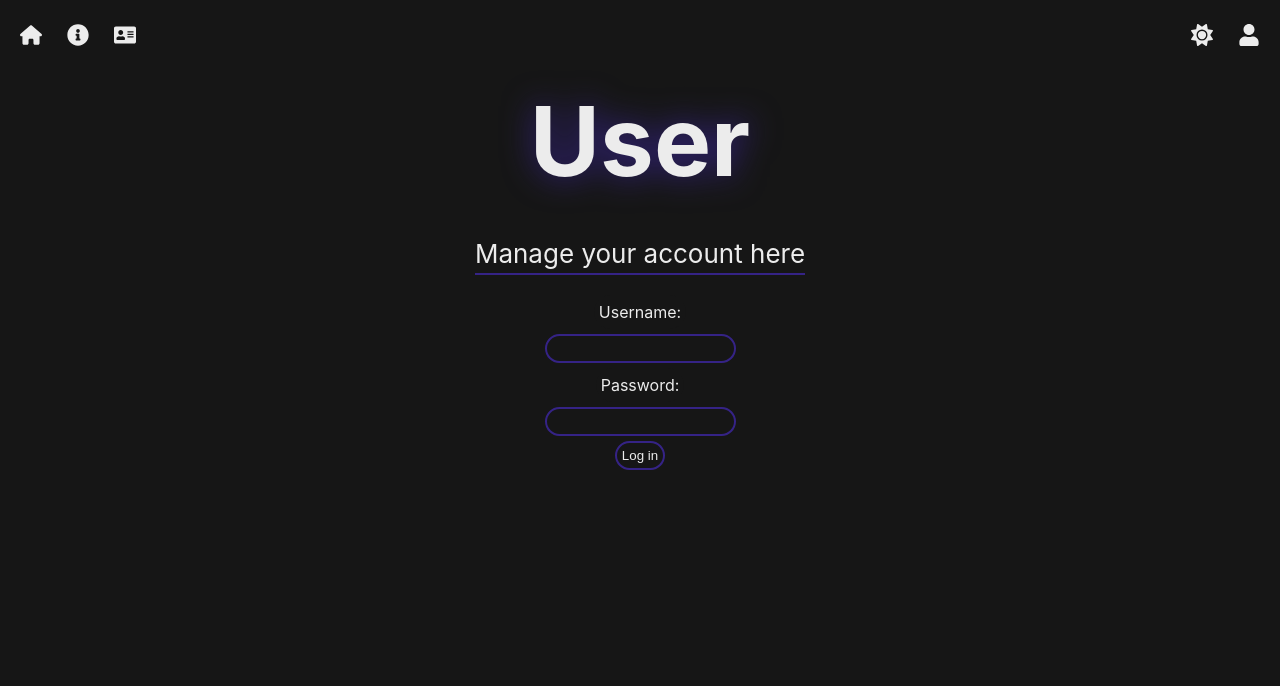
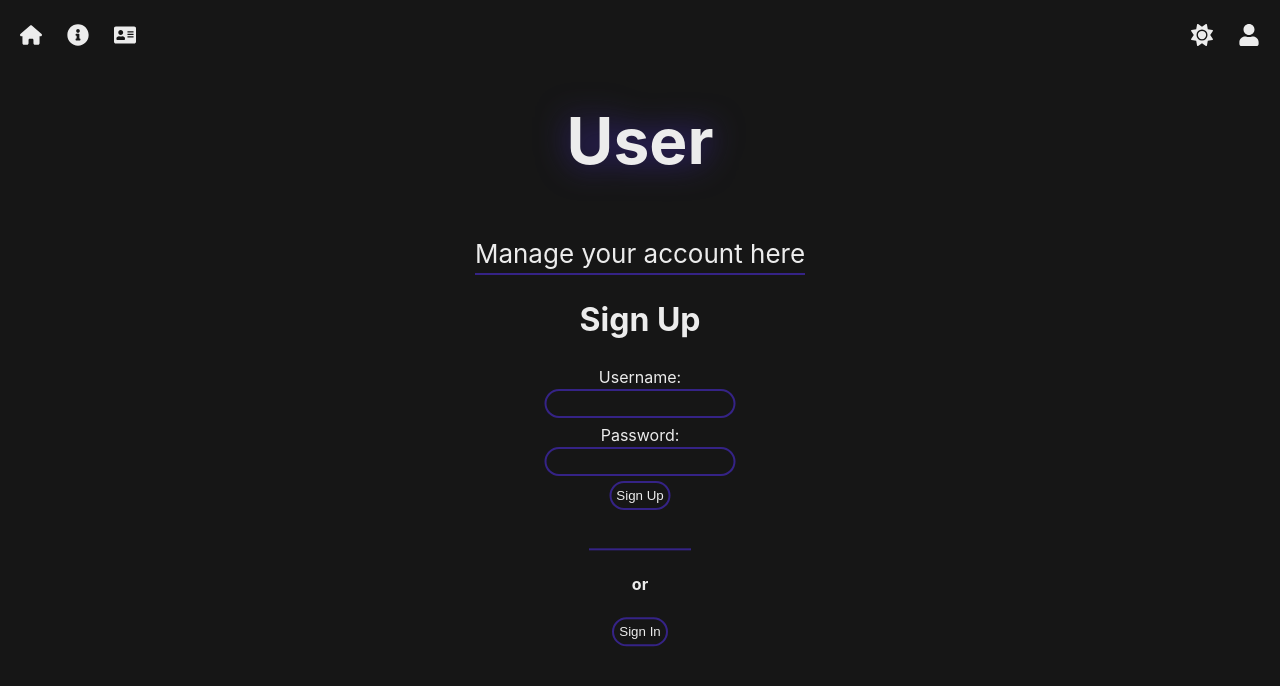
Before and after one commit to David-Avila/BlogIt, a React (Vite) app: page / in a window 1280 px wide. Both pictures are taken after a click on the link "User". Shown: the top 686 px of the page. Built offline with nearby package versions, Linux system fonts and the light colour scheme.

Commit message:
Added forms for login and register user

```diff
--- a/src/App.css
+++ b/src/App.css
@@ -21,6 +21,27 @@ a{
 .app{
   width: 100vw;
   height: 100vh;
+}
+
+.flex{
+  display: flex;
+  align-items: center;
+  justify-content: center;
+}
+
+.row{
+  flex-flow: row nowrap;
+}
+
+.column{
+  flex-flow: column nowrap;
+}
+
+.line{
+  border: 1px solid var(--accentColor);
+  width: 60%;
+  min-width: 100px;
+  margin-top: 25px;
 }
 
 /***** NAVBAR SECTION *****/
@@ -49,10 +70,14 @@ a{
   filter: drop-shadow(0 4px 1px var(--accentColor));
 }
 
+button,
 .btnThemeSelect{
   background-color: inherit;
+  border-radius: 20px;
+  border: 2px solid var(--accentColor);
   color: inherit;
-  border: none;
+  padding: 5px;
+  margin-bottom: 2px;
 }
 
 /***** TITLE SECTION *****/
@@ -72,10 +97,11 @@ a{
 }
 
 .titleHeader{
-  font-size: 96px;
+  font-size: 64px;
   line-height: 86px;
   margin: 0px;
   filter: drop-shadow(0 0 1rem var(--accentColor));
+  min-width: 80vw;
 }
 
 .titleDesc{
@@ -83,6 +109,7 @@ a{
   margin: 0px;
   border: none;
   border-bottom: 2px solid var(--accentColor);
+  max-width: 80vw;
 }
 
 .tooltip{
@@ -121,24 +148,48 @@ a{
   align-items: center;
   justify-content: center;
   flex-flow: column nowrap;
-  padding: 20px;
-}
-
-.userForm > *{
-  padding: 5px;
-  border-radius: 25px;
-  border: none;
-  margin-bottom: 5px;
-
-  color: var(--fontColor);
-  background-color: var(--bgColor);
 }
 
 .userForm > input{
+  padding: 5px;
+  border-radius: 20px;
+  margin-bottom: 5px;
+
+  border: none;
+  color: var(--fontColor);
+  background-color: var(--bgColor);
   border: 2px solid var(--accentColor);
 }
 
+button:hover,
 .userForm > .btn:hover{
   background-color: var(--accentColor);
   border-radius: 5px;
 }
+
+.loginContainer{
+  text-align: center;
+  position: relative;
+}
+
+.sign{
+  position: absolute;
+  top: 0%;
+  left: 50%;
+  transform: translateX(-50%);
+}
+
+.hide{
+  transform: translateX(-150%);
+  opacity: 0;
+}
+
+.show{
+  transform: translateX(-50%);
+  opacity: 1;
+}
+
+.otherOption{
+  position: absolute;
+  transform: translateY(250%);
+}
--- /dev/null
+++ b/src/Components/UserSection/SignInForm.jsx
@@ -0,0 +1,28 @@
+import '../../App.css'
+import supabase from '../../../Private/SupabaseClient'
+
+export function SignInForm({mode}){
+
+    function handleSubmit(e){
+        e.preventDefault();
+        const user = e.target.username.value;
+        const pass = e.target.password.value;
+
+        const logIn = async () => {
+
+        }
+    }
+
+    return (
+        <form onSubmit={handleSubmit}
+            className={!mode ? 'userForm sign hide' : 'userForm sign show'}
+        >
+            <h1> Sign In</h1>
+            <label htmlFor="username">Username:</label>
+            <input type="text" name="username" />
+            <label htmlFor="password">Password:</label>
+            <input type="password" name="password" />
+            <input className='btn' type="submit" value="Sign In" />
+        </form>
+    )
+}
--- a/src/Components/UserSection/LoginForm.jsx
+++ b/src/Components/UserSection/SignUpForm.jsx
@@ -1,25 +1,28 @@
 import '../../App.css'
 import supabase from '../../../Private/SupabaseClient'
 
-export function LoginForm(){
+export function SignUpForm({mode}){
 
     function handleSubmit(e){
         e.preventDefault();
         const user = e.target.username.value;
         const pass = e.target.password.value;
 
-        const logIn = async () => {
+        const register = async () => {
 
         }
     }
 
     return (
-        <form onSubmit={handleSubmit} className='userForm'>
+        <form onSubmit={handleSubmit}
+            className={mode ? 'userForm sign hide' : 'userForm sign show'}
+        >
+            <h1> Sign Up</h1>
             <label htmlFor="username">Username:</label>
             <input type="text" name="username" />
             <label htmlFor="password">Password:</label>
             <input type="password" name="password" />
-            <input className='btn' type="submit" value="Log in" />
+            <input className='btn' type="submit" value="Sign Up" />
         </form>
     )
 }
--- a/src/Components/UserSection/UserLogin.jsx
+++ b/src/Components/UserSection/UserLogin.jsx
@@ -1,17 +1,27 @@
+import { useState } from 'react'
 import '../../App.css'
-import { LoginForm } from './LoginForm'
+import { SignInForm } from './SignInForm'
+import { SignUpForm } from './SignUpForm'
 
-export function UserLogin(){
+export function UserLogin({setLogged}){
+    const [mode, setMode] = useState(false);
 
-    function logIn(){
-
-    }
-
-    function register(){
-
+    function handleChange(){
+        setMode(prev => prev = !prev);
     }
 
     return (
-        <LoginForm />
+        <div className='loginContainer flex column'>
+            <SignInForm mode={mode} />
+            <SignUpForm mode={mode} />
+
+            <div className='otherOption'>
+                <div className='line'/>
+                <h4>or</h4>
+                <button onClick={handleChange}>
+                    {mode ? "Sign Up" : "Sign In"}
+                </button>
+            </div>
+        </div>
     )
 }
```
